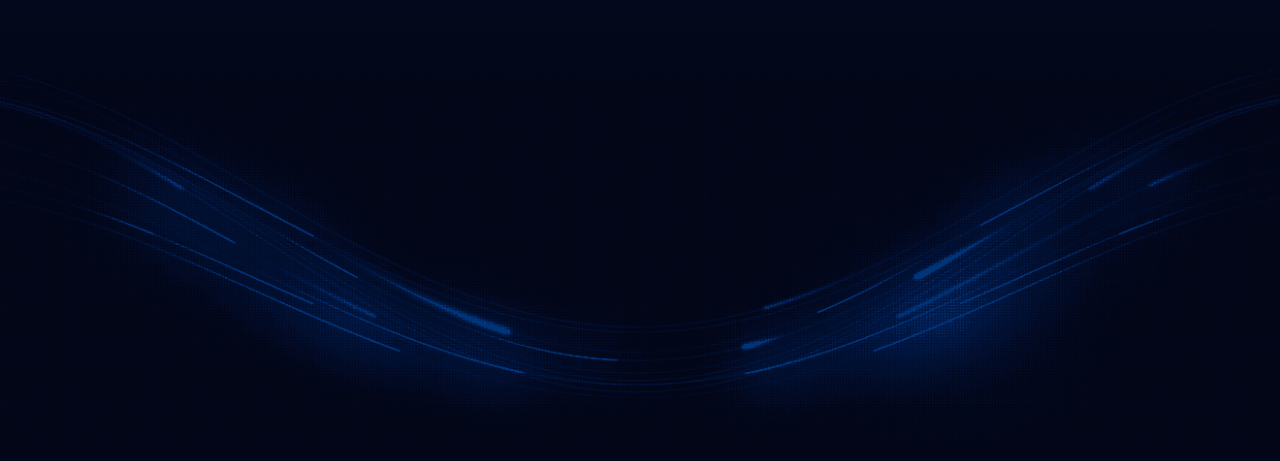
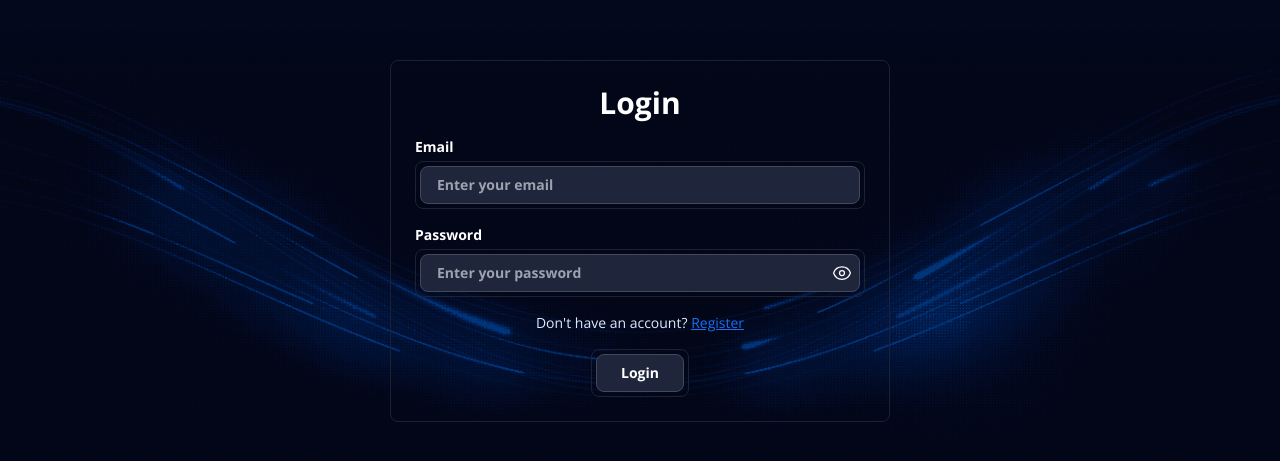
Before and after one commit to konan-5/ai-signal-test-frontend, a React (Vite) app: page /login in a window 1280 px wide. Before the commit this address had no page. Shown: the part 159-620 px from the top of the page. Built offline with nearby package versions, Linux system fonts and the light colour scheme.

Commit message:
feat: Add login page

```diff
--- a/package.json
+++ b/package.json
@@ -10,6 +10,8 @@
     "preview": "vite preview"
   },
   "dependencies": {
+    "@heroicons/react": "^2.2.0",
+    "heroicons": "^2.2.0",
     "react": "^18.3.1",
     "react-dom": "^18.3.1",
     "react-router-dom": "^7.0.2"
--- /dev/null
+++ b/src/components/common/FormInput.tsx
@@ -0,0 +1,53 @@
+import { useState } from 'react';
+import { EyeIcon, EyeSlashIcon } from '@heroicons/react/24/outline';
+
+interface FormInputProps {
+    title: string;
+    value?: string;
+    onChange?: (value: string) => void;
+    placeholder?: string;
+    error?: string;
+    type?: 'text' | 'password' | 'email';
+}
+
+export default function FormInput({
+    title,
+    value,
+    onChange,
+    placeholder,
+    error,
+    type = 'text'
+}: FormInputProps) {
+    const [showPassword, setShowPassword] = useState(false);
+
+    return (
+        <div className="w-full flex flex-col gap-1">
+            <p className="text-white text-sm font-bold font-open-sans">{title}</p>
+            <div className="w-full border-[1px] border-primary-light rounded-lg p-1 relative">
+                <input
+                    type={type === 'password' ? (showPassword ? 'text' : 'password') : type}
+                    value={value}
+                    onChange={(e) => onChange?.(e.target.value)}
+                    placeholder={placeholder}
+                    className={`w-full text-white text-sm font-bold font-open-sans bg-gray-dark px-4 py-2 border-[1px] border-gray rounded-lg focus:outline-none ${type === 'password' ? 'pr-12' : ''}`}
+                />
+                {type === 'password' && (
+                    <button
+                        type="button"
+                        onClick={() => setShowPassword(!showPassword)}
+                        className="absolute right-3 top-1/2 -translate-y-1/2 text-white hover:text-gray"
+                    >
+                        {showPassword ? (
+                            <EyeSlashIcon className="h-5 w-5" />
+                        ) : (
+                            <EyeIcon className="h-5 w-5" />
+                        )}
+                    </button>
+                )}
+            </div>
+            {error && (
+                <p className="px-2 text-red-500 text-sm font-open-sans">{error}</p>
+            )}
+        </div>
+    );
+}
--- /dev/null
+++ b/src/pages/auth/Login.tsx
@@ -0,0 +1,67 @@
+import { useState } from "react";
+import Button from "../../components/common/Button";
+import FormInput from "../../components/common/FormInput";
+import { Link } from "react-router-dom";
+export default function LoginPage() {
+
+    const [email, setEmail] = useState("");
+    const [password, setPassword] = useState("");
+    const [errors, setErrors] = useState({
+        email: "",
+        password: ""
+    });
+
+    const handleSubmit = () => {
+        // Reset errors
+        const newErrors = {
+            email: "",
+            password: ""
+        };
+
+        if (!email) {
+            newErrors.email = "Email is required";
+        } else if (!/\S+@\S+\.\S+/.test(email)) {
+            newErrors.email = "Invalid email format";
+        }
+
+        if (!password) {
+            newErrors.password = "Password is required";
+        } else if (password.length < 6) {
+            newErrors.password = "Password must be at least 6 characters";
+        }
+
+        setErrors(newErrors);
+
+        if (!newErrors.email && !newErrors.password) {
+            console.log("Logging in...");
+        }
+    };
+
+    return (
+        <div className="container px-4 mx-auto h-full flex items-center justify-center">
+            <div className="border-[1px] border-primary-light rounded-lg p-6 flex flex-col gap-4 items-center justify-center max-w-[500px] w-full">
+                <p className="text-white font-open-sans text-3xl font-bold">
+                    Login
+                </p>
+                <FormInput
+                    title="Email"
+                    type="email"
+                    value={email}
+                    onChange={(value) => setEmail(value)}
+                    placeholder="Enter your email"
+                    error={errors.email}
+                />
+                <FormInput
+                    title="Password"
+                    type="password"
+                    value={password}
+                    onChange={(value) => setPassword(value)}
+                    placeholder="Enter your password"
+                    error={errors.password}
+                />
+                <p className="text-gray-light text-sm font-open-sans">Don't have an account? <Link to="/register" className="text-secondary underline">Register</Link></p>
+                <Button title="Login" variant="primary" onClick={handleSubmit} />
+            </div>
+        </div>
+    )
+}
--- /dev/null
+++ b/src/pages/auth/Register.tsx
@@ -0,0 +1,12 @@
+export default function LoginPage() {
+
+    return (
+        <div className="container px-4 mx-auto h-full flex items-center justify-center">
+            <div className="border-[1px] border-primary-light rounded-lg p-6 flex flex-col gap-4 items-center justify-center max-w-[500px] w-full">
+                <p className="text-white font-open-sans text-3xl font-bold">
+                    Register
+                </p>
+            </div>
+        </div>
+    )
+}
--- a/src/router/index.tsx
+++ b/src/router/index.tsx
@@ -1,5 +1,7 @@
 import { BrowserRouter, Routes, Route } from "react-router-dom";
-import HomePage from "../pages/auth/Home";
+import HomePage from "../pages/app/Home";
+import RegisterPage from "../pages/auth/Register";
+import LoginPage from "../pages/auth/Login";
 
 export default function Router() {
 
@@ -9,6 +11,8 @@ export default function Router() {
                 <main className="relative w-full h-full z-10">
                     <Routes>
                         <Route path="/" element={<HomePage />} />
+                        <Route path="/login" element={<LoginPage />} />
+                        <Route path="/register" element={<RegisterPage />} />
                     </Routes>
                 </main >
                 <div className="absolute w-full bottom-20 left-0 flex justify-center">
```
Also changed, not shown: src/pages/app/Home.tsx (renamed from src/pages/auth/Home.tsx), 1 other file (tests, documents, lock files or other folders).
